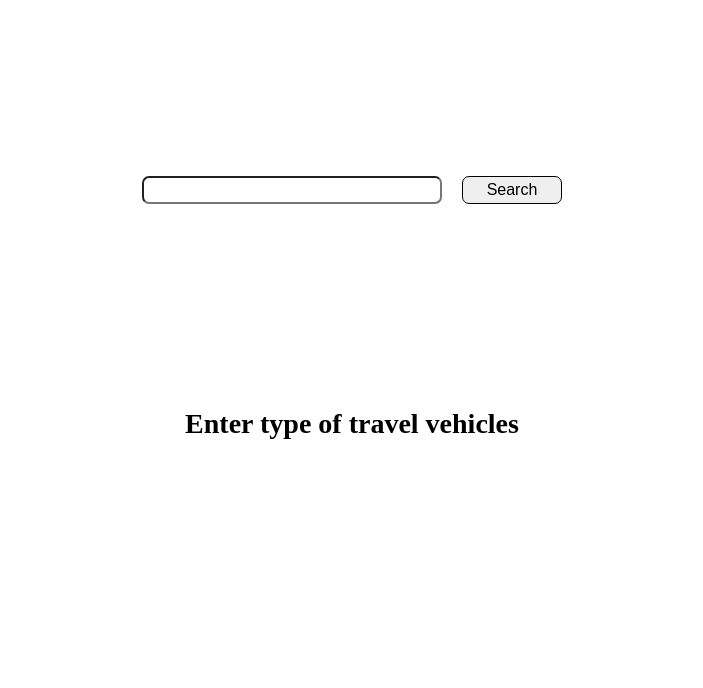
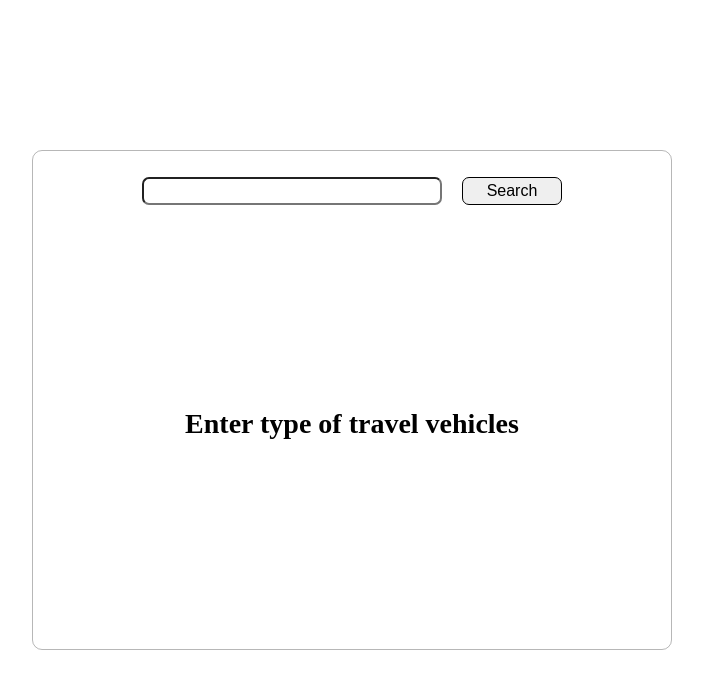
Before and after one commit to jaydipchuahan/if-Ladder, a plain HTML site: page index.html in a window 1280 px wide. Shown: the whole page, without its empty margins (288-991 px from the left). Drawn offline with Linux system fonts and the light colour scheme.

Commit message:
Update index.html

```diff
--- a/index.html
+++ b/index.html
@@ -23,6 +23,8 @@
     .container-collection {
         width: 50%;
         height: 500px;
+         border: 1px solid rgba(0, 0, 0, 0.281);
+        border-radius: 10px ;
         display: flex;
         justify-content: center;
         flex-direction: column;
```
